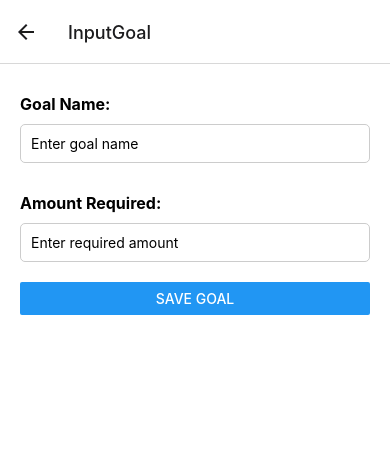
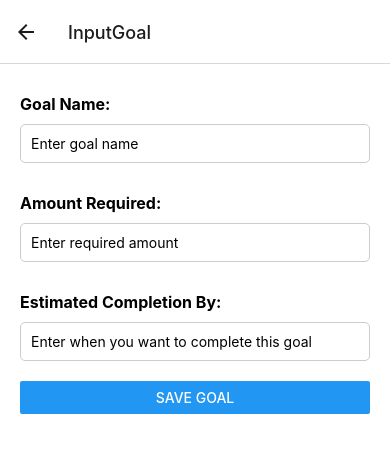
Before and after one commit to Sianah/RainyDay, a React Native app: screen / in a window 390 px wide. Both pictures are taken after a click on the button "ADD NEW GOAL". Shown: the top 452 px of the page. Built offline with nearby package versions, Linux system fonts and the light colour scheme.

Commit message:
added setcompletion

```diff
--- a/InputGoalScreen.js
+++ b/InputGoalScreen.js
@@ -6,11 +6,13 @@ const InputGoalScreen = ({ route, navigation }) => {
 
   const [goalName, setGoalName] = useState('');
   const [amountRequired, setAmountRequired] = useState('');
+  const [estimatedCompletion, setEstimatedCompletion] = useState('');
 
   const saveGoal = () => {
     const newGoal = {
       goalName,
       amountRequired: parseFloat(amountRequired),
+      estimatedCompletion,
       // ... Add other attributes as needed
     };
 
@@ -35,6 +37,14 @@ const InputGoalScreen = ({ route, navigation }) => {
         onChangeText={setAmountRequired}
         placeholder="Enter required amount"
         keyboardType="numeric"
+      />
+
+      <Text style={styles.label}>Estimated Completion By:</Text>
+      <TextInput
+        style={styles.inputBox}
+        value={estimatedCompletion}
+        onChangeText={setEstimatedCompletion}
+        placeholder="Enter when you want to complete this goal"
       />
 
       <Button title="Save Goal" onPress={saveGoal} />
```
